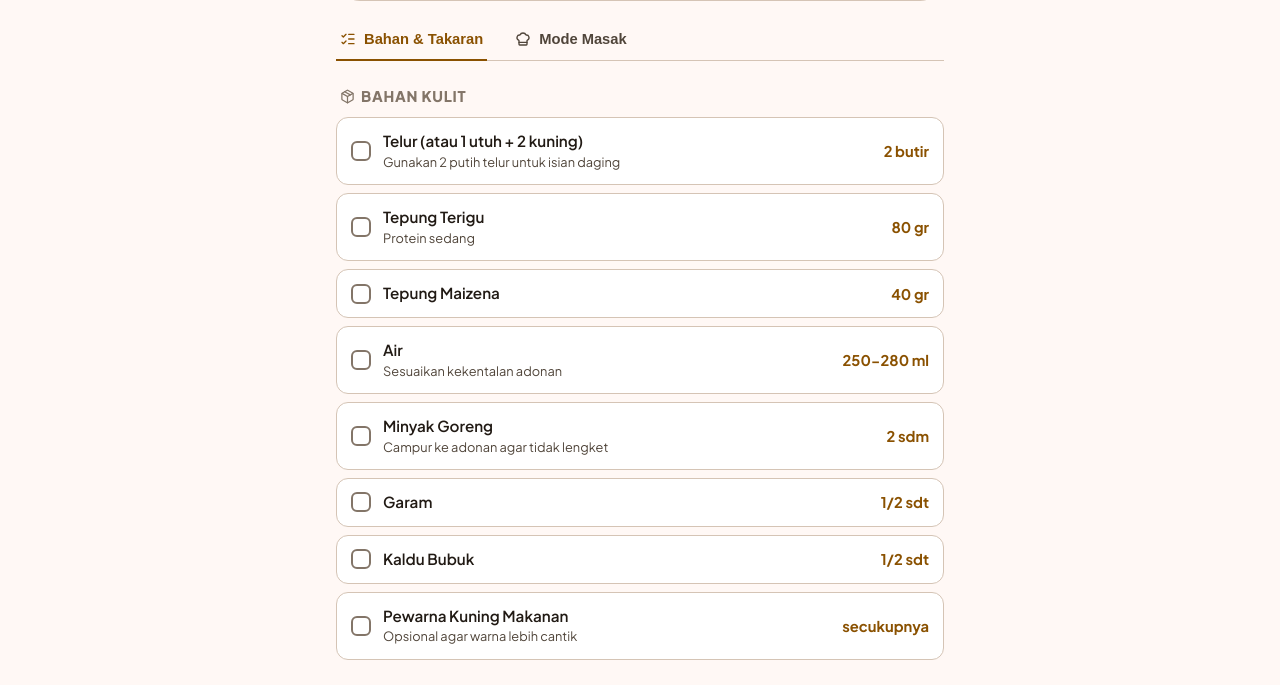
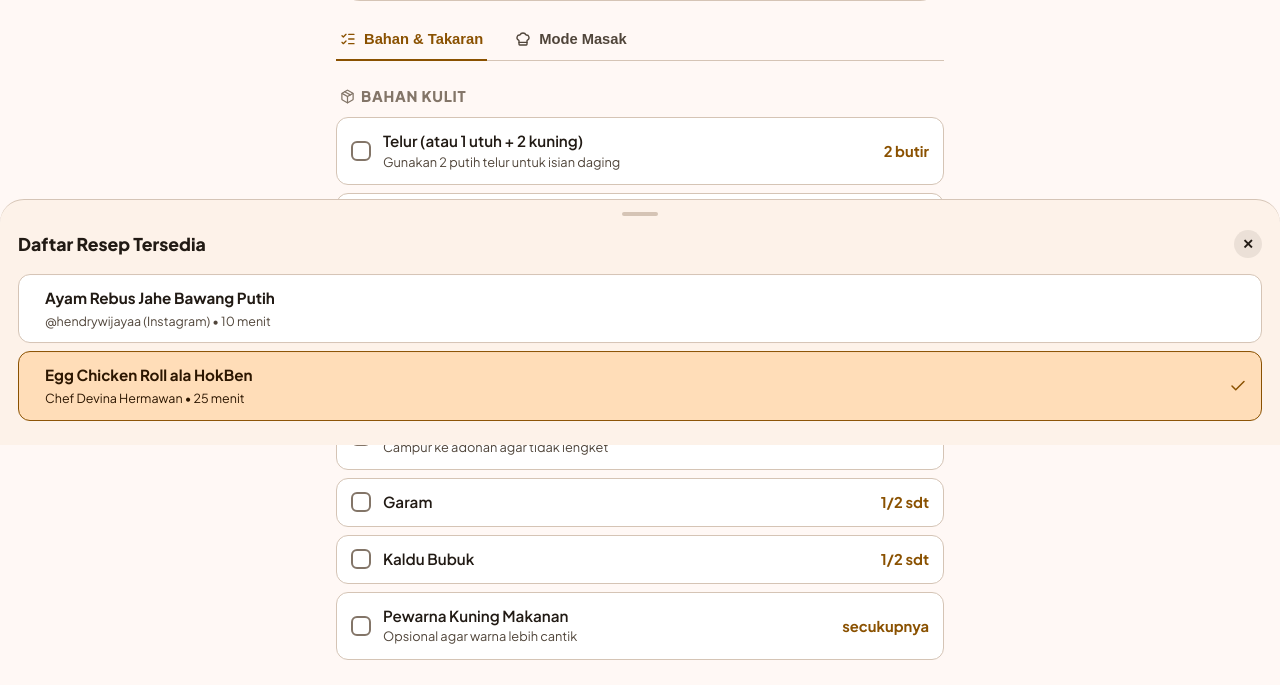
Before and after one commit to RizkiRay/recipe-m3-app, a FastAPI app: page /recipe/egg-chicken-roll-hokben in a window 1280 px wide. Shown: the part 601-1286 px from the top of the page. Run offline with FastAPI, Linux system fonts and the light colour scheme; data comes from the database, SQL or seed files in the repository; some libraries are stand-ins or nearby versions.

Commit message:
feat: add Recipe Selector Dropdown & Bottom Sheet Drawer

```diff
--- a/static/css/m3-theme.css
+++ b/static/css/m3-theme.css
@@ -140,6 +140,26 @@
   font-weight: 700;
   letter-spacing: -0.01em;
   color: var(--md-sys-color-on-surface);
+}
+
+.recipe-selector-wrapper {
+  position: relative;
+}
+
+.recipe-select-dropdown {
+  background: var(--md-sys-color-surface-container-high);
+  color: var(--md-sys-color-on-surface);
+  border: 1px solid var(--md-sys-color-outline-variant);
+  padding: 6px 12px;
+  border-radius: var(--md-sys-shape-corner-full);
+  font-family: inherit;
+  font-size: 0.8rem;
+  font-weight: 600;
+  cursor: pointer;
+  outline: none;
+  max-width: 170px;
+  text-overflow: ellipsis;
+  white-space: nowrap;
 }
 
 /* Container */
@@ -455,7 +475,110 @@
   transition: width 0.3s cubic-bezier(0.2, 0, 0, 1);
 }
 
-/* One-Handed Floating Bottom Action Bar */
+/* Recipe Drawer Bottom Sheet */
+.recipe-drawer-backdrop {
+  position: fixed;
+  inset: 0;
+  background: rgba(0, 0, 0, 0.5);
+  z-index: 200;
+  display: none;
+  opacity: 0;
+  transition: opacity 0.2s ease;
+}
+
+.recipe-drawer-backdrop.active {
+  display: block;
+  opacity: 1;
+}
+
+.recipe-drawer-sheet {
+  position: fixed;
+  bottom: 0;
+  left: 0;
+  right: 0;
+  background: var(--md-sys-color-surface-container-low);
+  border-radius: var(--md-sys-shape-corner-extra-large) var(--md-sys-shape-corner-extra-large) 0 0;
+  border-top: 1px solid var(--md-sys-color-outline-variant);
+  z-index: 210;
+  padding: 12px 18px calc(24px + env(safe-area-inset-bottom));
+  transform: translateY(100%);
+  transition: transform 0.25s cubic-bezier(0.2, 0, 0, 1);
+  max-height: 80vh;
+  display: flex;
+  flex-direction: column;
+}
+
+.recipe-drawer-sheet.active {
+  transform: translateY(0);
+}
+
+.drawer-handle {
+  width: 36px;
+  height: 4px;
+  background: var(--md-sys-color-outline-variant);
+  border-radius: 2px;
+  margin: 0 auto 14px;
+}
+
+.drawer-header {
+  display: flex;
+  align-items: center;
+  justify-content: space-between;
+  margin-bottom: 16px;
+}
+
+.btn-drawer-close {
+  background: var(--md-sys-color-surface-container-highest);
+  border: none;
+  width: 28px;
+  height: 28px;
+  border-radius: var(--md-sys-shape-corner-full);
+  color: var(--md-sys-color-on-surface);
+  font-size: 0.85rem;
+  font-weight: bold;
+  cursor: pointer;
+}
+
+.drawer-list {
+  display: flex;
+  flex-direction: column;
+  gap: 8px;
+  overflow-y: auto;
+}
+
+.drawer-recipe-item {
+  display: flex;
+  align-items: center;
+  gap: 12px;
+  background: var(--md-sys-color-surface-container-lowest);
+  border: 1px solid var(--md-sys-color-outline-variant);
+  border-radius: var(--md-sys-shape-corner-medium);
+  padding: 12px 14px;
+  text-decoration: none;
+  color: var(--md-sys-color-on-surface);
+  transition: all 0.15s;
+}
+
+.drawer-recipe-item.active {
+  border-color: var(--md-sys-color-primary);
+  background: var(--md-sys-color-primary-container);
+  color: var(--md-sys-color-on-primary-container);
+}
+
+.drawer-recipe-title {
+  font-weight: 700;
+  font-size: 0.95rem;
+  margin-bottom: 2px;
+}
+
+.drawer-recipe-sub {
+  font-size: 0.78rem;
+  color: var(--md-sys-color-on-surface-variant);
+}
+
+.drawer-recipe-item.active .drawer-recipe-sub {
+  color: var(--md-sys-color-on-primary-container);
+}
 .one-hand-bottom-bar {
   position: fixed;
   bottom: 0;
--- a/static/js/app.js
+++ b/static/js/app.js
@@ -264,6 +264,17 @@
   }, 1500);
 }
 
+function openRecipeDrawer() {
+  document.getElementById('drawer-backdrop').classList.add('active');
+  document.getElementById('recipe-drawer').classList.add('active');
+  if (window.lucide) lucide.createIcons();
+}
+
+function closeRecipeDrawer() {
+  document.getElementById('drawer-backdrop').classList.remove('active');
+  document.getElementById('recipe-drawer').classList.remove('active');
+}
+
 document.addEventListener('DOMContentLoaded', () => {
   if (window.lucide) lucide.createIcons();
 
--- a/templates/recipe.html
+++ b/templates/recipe.html
@@ -23,6 +23,16 @@
         <i data-lucide="book-open" style="width: 18px; height: 18px;"></i>
       </div>
       <h1>Buku Resep</h1>
+    </div>
+    <!-- Recipe Selector Dropdown / Sheet Trigger -->
+    <div class="recipe-selector-wrapper">
+      <select class="recipe-select-dropdown" onchange="location.href='/recipe/' + this.value">
+        {% for r in all_recipes %}
+          <option value="{{ r.slug }}" {% if r.slug == recipe.slug %}selected{% endif %}>
+            {{ r.title }}
+          </option>
+        {% endfor %}
+      </select>
     </div>
   </header>
 
@@ -163,6 +173,9 @@
   <footer class="one-hand-bottom-bar" id="bottom-bar" style="display: none;">
     <div class="bottom-bar-wrapper">
       <div class="bottom-action-buttons">
+        <button class="btn-nav-onehand btn-icon-only" onclick="openRecipeDrawer()" title="Pilih Resep">
+          <i data-lucide="book-marked" style="width: 20px; height: 20px;"></i>
+        </button>
         <button class="btn-nav-onehand btn-icon-only" onclick="switchTab('ingredients')" title="Lihat Bahan">
           <i data-lucide="list" style="width: 20px; height: 20px;"></i>
         </button>
@@ -181,6 +194,36 @@
     </div>
   </footer>
 
+  <!-- Bottom Sheet / Drawer Daftar Resep -->
+  <div class="recipe-drawer-backdrop" id="drawer-backdrop" onclick="closeRecipeDrawer()"></div>
+  <div class="recipe-drawer-sheet" id="recipe-drawer">
+    <div class="drawer-handle"></div>
+    <div class="drawer-header">
+      <div style="font-weight: 800; font-size: 1.1rem; color: var(--md-sys-color-on-surface);">Daftar Resep Tersedia</div>
+      <button class="btn-drawer-close" onclick="closeRecipeDrawer()">✕</button>
+    </div>
+    <div class="drawer-list">
+      {% for r in all_recipes %}
+        <a href="/recipe/{{ r.slug }}" class="drawer-recipe-item {% if r.slug == recipe.slug %}active{% endif %}">
+          <div class="drawer-recipe-icon">
+            {% if r.youtube_id %}
+              <i data-lucide="youtube" style="width: 18px; height: 18px; color: #ff0000;"></i>
+            {% else %}
+              <i data-lucide="instagram" style="width: 18px; height: 18px; color: #e1306c;"></i>
+            {% endif %}
+          </div>
+          <div style="flex: 1;">
+            <div class="drawer-recipe-title">{{ r.title }}</div>
+            <div class="drawer-recipe-sub">{{ r.chef }} • {{ r.prep_time }}</div>
+          </div>
+          {% if r.slug == recipe.slug %}
+            <i data-lucide="check" style="width: 18px; height: 18px; color: var(--md-sys-color-primary);"></i>
+          {% endif %}
+        </a>
+      {% endfor %}
+    </div>
+  </div>
+
   <!-- Hidden Video & Canvas for AI Head Tracking -->
   <video id="webcam" autoplay playsinline muted style="position: absolute; width: 1px; height: 1px; opacity: 0; pointer-events: none;"></video>
   <canvas id="motion-canvas" width="160" height="120" style="display: none;"></canvas>
```
